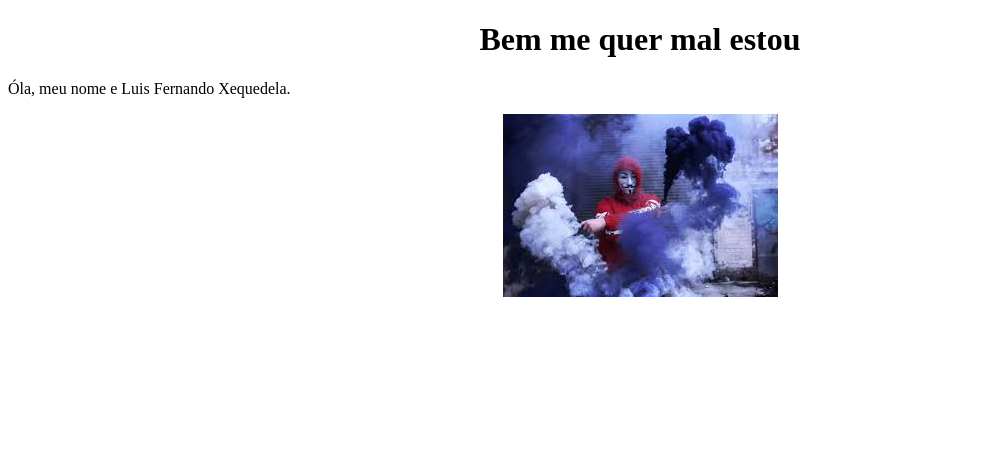
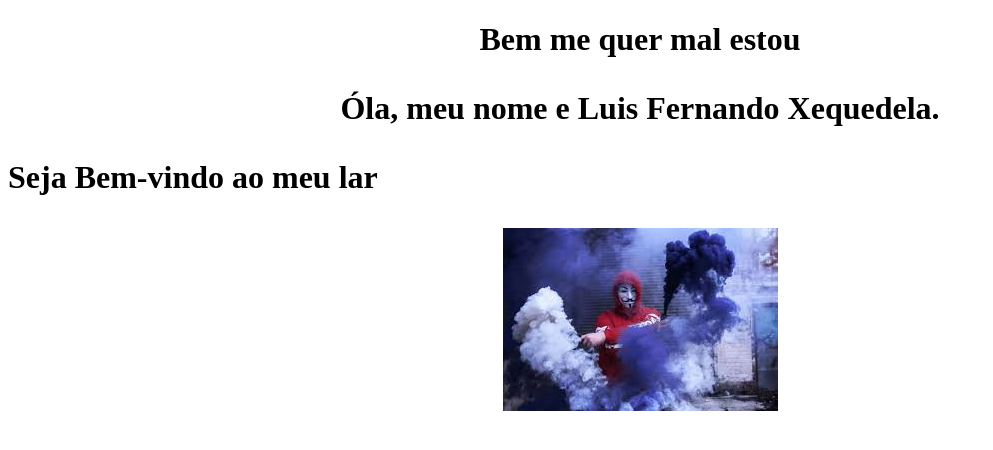
Before and after one commit to Ferkz/ferkz.github.io, a plain HTML site: page index.html in a window 1280 px wide. Shown: the whole page, without its empty margins (0-993 px from the left). Drawn offline with Linux system fonts and the light colour scheme.

Commit message:
Arquivos iniciais

```diff
--- a/index.html
+++ b/index.html
@@ -2,9 +2,10 @@
 <html>
 <body>
 
-	<h1 style="text-align:center;">Bem me quer mal estou</h1>
+	<h1 style="text-align:center;">Bem me quer mal estou
 
-	<p> Óla, meu nome e Luis Fernando Xequedela. </p>
+	<p> Óla, meu nome e Luis Fernando Xequedela. <h1/>
+	<p> Seja Bem-vindo ao meu lar </p>
 
 	<center>
 		<a href="https://twitter.com/home?lang=pt" target="_blank">
```
